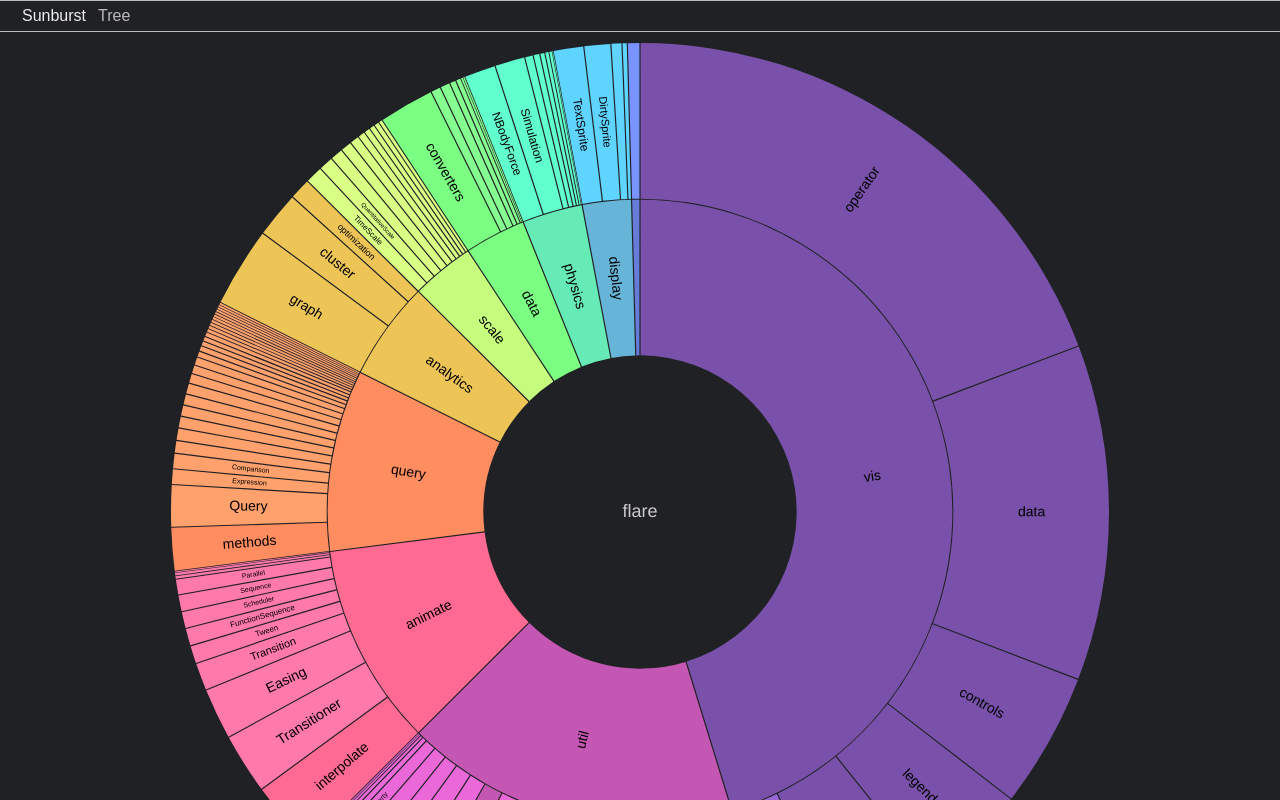
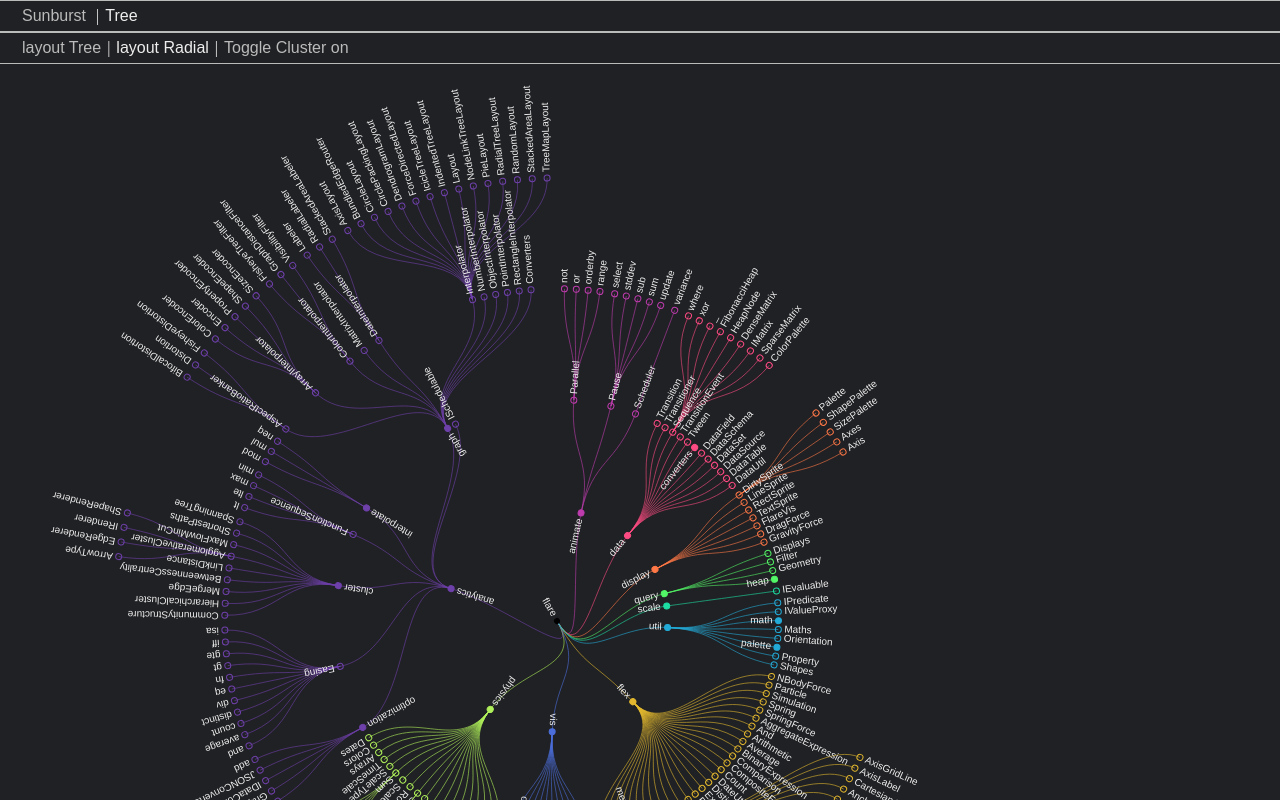
Before and after one commit to linnstrand/graph-craft, a React (Create React App) app: page / in a window 1280 px wide. Shown: the top 800 px of the page. Built offline with nearby package versions, Linux system fonts and the light colour scheme.

Commit message:
Some kind of order achieved

```diff
--- a/src/App.tsx
+++ b/src/App.tsx
@@ -17,7 +17,7 @@ function App() {
 export default App;
 
 const Container = () => {
-  const [graph, setGraph] = useState('sunburst');
+  const [graph, setGraph] = useState('tree');
   const data = { ...testdata };
   const colorSetter = getDiscreteColors(data.children.length + 1);
 
--- a/src/Navbar.tsx
+++ b/src/Navbar.tsx
@@ -16,7 +16,8 @@ export const NavBar = ({
             onClick={() => setGraph('sunburst')}
           >
             Sunburst
-          </button>
+          </button>{' '}
+          {' | '}
         </li>
         <li>
           <button className={graph === 'tree' ? 'active' : ''} onClick={() => setGraph('tree')}>
--- a/src/Tree.tsx
+++ b/src/Tree.tsx
@@ -39,10 +39,6 @@ const radialTree: GraphLayout = {
     .radius((d) => d.y)
 };
 
-const setStartPosition = (ref: SVGElement, transform: string) => {
-  d3.select(ref).transition().duration(ANIMATION_TIMER).attr('transform', transform);
-};
-
 const createColorfulHierarchy = (
   treeLayout: d3.TreeLayout<Data> | d3.ClusterLayout<Data>,
   data: Data,
@@ -71,8 +67,7 @@ export const Tree = ({ data, size, colorSetter }: ChartParams) => {
   const [labelLength, setLabelLength] = useState(60);
 
   useLayoutEffect(() => {
-    //setLayoutRadial();
-    setTreeLayout();
+    setRadialLayout();
   }, []);
 
   const createNodes = (hierarchy: PointNode) => {
@@ -183,24 +178,27 @@ export const Tree = ({ data, size, colorSetter }: ChartParams) => {
     });
   };
 
+  const setStartPosition = (transform: string) => {
+    d3.select(nodesRef.current).transition().duration(ANIMATION_TIMER).attr('transform', transform);
+    d3.select(linesRef.current).transition().duration(ANIMATION_TIMER).attr('transform', transform);
+  };
+
   const centerTree = (
     treeLayout: d3.TreeLayout<Data> | d3.ClusterLayout<Data>,
     isCluster: boolean
   ) => {
     const hierarchy = createColorfulHierarchy(treeLayout, data, colorSetter);
     treeLayout.size([size, size]);
-    // Height is number of nodes with root at the top, leaves at the bottom.
-    // Every node get's a padding for the circle
-    // the node height =  MARGIN. For length, we want to compensate for label
 
     let nodeLength = labelLength;
     if (!layout) {
+      // Height is number of nodes with root at the top, leaves at the bottom.
+      // Every node get's a padding for the circle
+      // the node height =  MARGIN. For length, we want to compensate for label
       treeLayout.nodeSize([MARGIN, size / hierarchy.height - labelLength]);
-      treeLayout(hierarchy);
       nodeLength = createNodes(hierarchy);
       setLabelLength(nodeLength);
     }
-
     // recalculating nodeSize so that the nodes are not pushed outside view
     treeLayout.nodeSize([MARGIN, size / hierarchy.height - nodeLength / 2]);
     treeLayout(hierarchy);
@@ -214,12 +212,12 @@ export const Tree = ({ data, size, colorSetter }: ChartParams) => {
 
     const rootElement = d3.select(nodesRef.current).selectChild().node() as SVGGraphicsElement;
     // its better to adjust position with translate then changing the viewport
-    const transform = `translate(${Math.ceil(
-      rootElement?.getBBox()?.width ?? nodeLength + MARGIN
-    )},${-right + MARGIN})`;
 
-    setStartPosition(nodesRef.current, transform);
-    setStartPosition(linesRef.current, transform);
+    setStartPosition(
+      `translate(${Math.ceil(rootElement?.getBBox()?.width ?? nodeLength + MARGIN)},${
+        -right + MARGIN
+      })`
+    );
     // We let tree height be dynamic to keep the margins and size
     const height = left - right + MARGIN * 2;
     const svg = d3.select(svgRef.current);
@@ -253,8 +251,7 @@ export const Tree = ({ data, size, colorSetter }: ChartParams) => {
     treeLayout.size([2 * Math.PI, treeSize]);
     const hierarchy = createColorfulHierarchy(treeLayout, data, colorSetter);
 
-    setStartPosition(nodesRef.current, `translate(${centering},${centering})`);
-    setStartPosition(linesRef.current, `translate(${centering},${centering})`);
+    setStartPosition(`translate(${centering},${centering})`);
     const svg = d3.select(svgRef.current);
     svg.attr('height', size);
     svg.attr('viewBox', [0, 0, size, size]);
@@ -277,7 +274,7 @@ export const Tree = ({ data, size, colorSetter }: ChartParams) => {
     return maxLabelLength;
   };
 
-  const setLayoutRadial = () => {
+  const setRadialLayout = () => {
     const treeLayout = d3.tree<Data>();
     const maxLabelLength = initializeRadial(treeLayout, false);
 
@@ -297,24 +294,34 @@ export const Tree = ({ data, size, colorSetter }: ChartParams) => {
     centerRadial(treeLayout, centering, treeSize);
   };
 
+  const toggleCluster = () => {
+    if (layout?.cluster) {
+      layout?.type === 'tidy' ? setTreeLayout() : setRadialLayout();
+    } else {
+      layout?.type === 'tidy' ? setTreeLayoutCluster() : setRadialCluster();
+    }
+  };
+
   return (
     <>
       <div className="settings">
-        <button className={layout?.type === 'tidy' ? 'active' : ''} onClick={() => setTreeLayout()}>
+        <button
+          className={layout?.type === 'tidy' ? 'active' : ''}
+          onClick={() => (layout.cluster ? setTreeLayoutCluster() : setTreeLayout())}
+        >
           layout Tree
         </button>
+        {' | '}
         <button
           className={layout?.type === 'radial' ? 'active' : ''}
-          onClick={() => setLayoutRadial()}
+          onClick={() => (layout.cluster ? setRadialCluster() : setRadialLayout())}
         >
           layout Radial
         </button>
+        {' | '}
         <div>
-          <button
-            className={layout?.cluster ? 'active' : ''}
-            onClick={() => (layout?.type === 'tidy' ? setTreeLayoutCluster() : setRadialCluster())}
-          >
-            layout Cluster
+          <button className={layout?.cluster ? 'active' : ''} onClick={() => toggleCluster()}>
+            Toggle Cluster {layout?.cluster ? 'off' : 'on'}
           </button>
         </div>
       </div>
--- a/src/navbar.css
+++ b/src/navbar.css
@@ -6,6 +6,7 @@ nav,
   border-top: 1px solid #bbb;
   border-bottom: 1px solid #bbb;
   height: 30px;
+  color: #eee;
 }
 
 nav ul {
```
